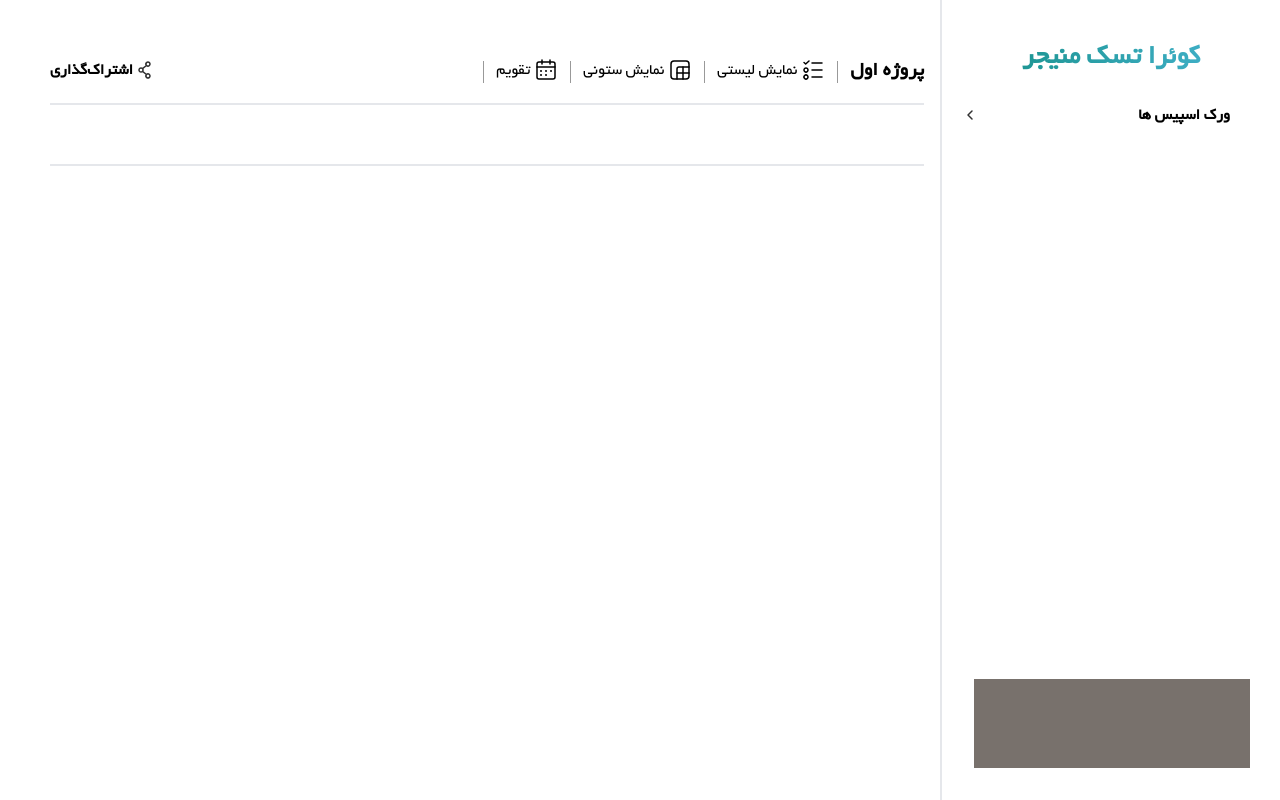
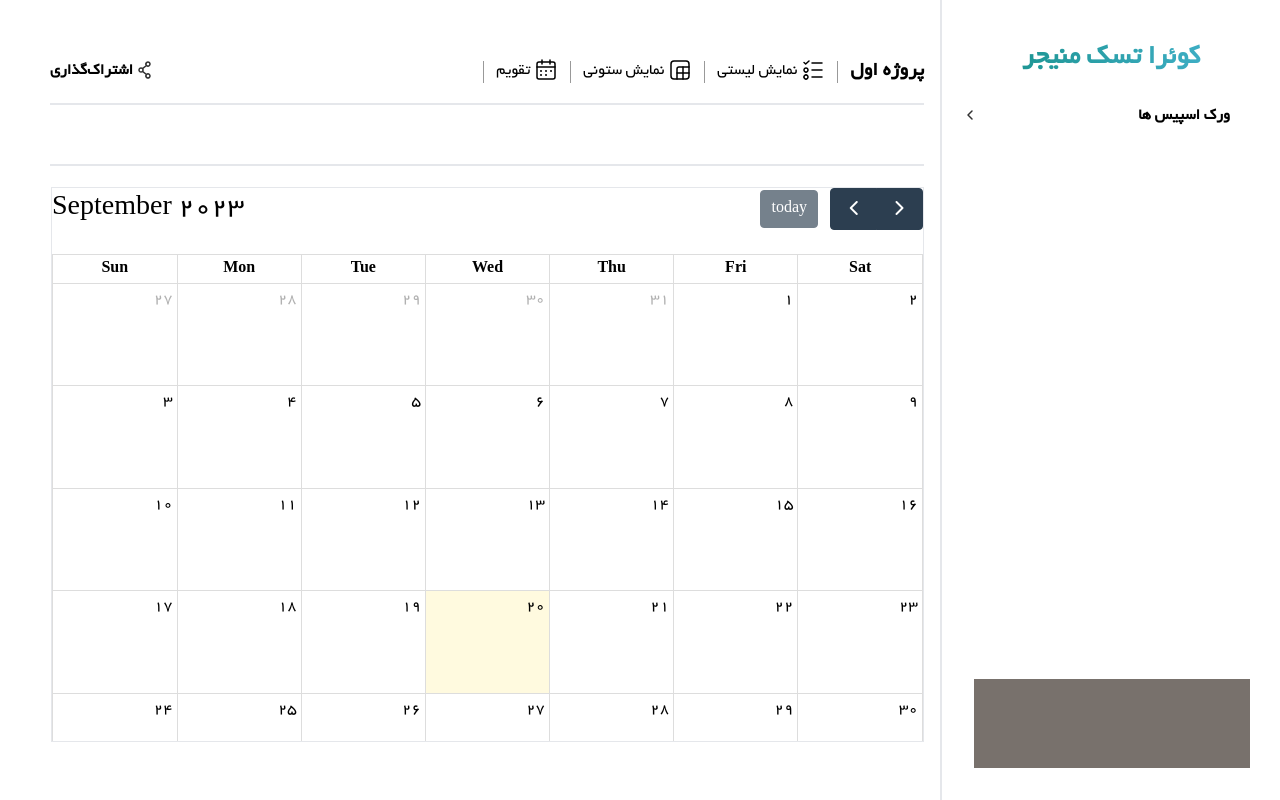
Before and after one commit to Summer-Frontend-Quera-Bootcamp/Quera-TaskManager, a React (Create React App) app: page /main in a window 1280 px wide. Built offline with nearby package versions, Linux system fonts and the light colour scheme.

Commit message:
ADD: FullCalendar component to main page

```diff
--- a/package.json
+++ b/package.json
@@ -3,6 +3,10 @@
   "version": "0.1.0",
   "private": true,
   "dependencies": {
+    "@fullcalendar/core": "^6.1.8",
+    "@fullcalendar/daygrid": "^6.1.8",
+    "@fullcalendar/react": "^6.1.8",
+    "@fullcalendar/timegrid": "^6.1.8",
     "@svgr/cli": "^8.1.0",
     "@testing-library/jest-dom": "^5.14.1",
     "@testing-library/react": "^13.0.0",
--- a/src/Pages/Main/Index.tsx
+++ b/src/Pages/Main/Index.tsx
@@ -1,10 +1,12 @@
 import Sidebar from '../../components/Sidebar';
 import Navbar from '../../components/Navbar'
+import Calendar from '../../components/Calendar/Index'
 const Index = () => {
   return (
-    <div className="grid grid-cols-main">
+    <div className="overflow-hidden">
       <Navbar/>
       <Sidebar/>
+      <Calendar/>
     </div>
   )
 }
--- /dev/null
+++ b/src/components/Calendar/Index.tsx
@@ -0,0 +1,15 @@
+import FullCalendar from '@fullcalendar/react'
+import dayGridPlugin from '@fullcalendar/daygrid'
+
+const Index = () => {
+  return (
+    <div className="absolute top-[187px] left-[51px] right-[356px] bottom-[58px] overflow-hidden border ">
+    <FullCalendar
+        plugins={[ dayGridPlugin ]}
+        initialView="dayGridMonth"
+    />
+    </div>
+  )
+}
+
+export default Index
--- a/src/components/Navbar/index.tsx
+++ b/src/components/Navbar/index.tsx
@@ -8,7 +8,7 @@ const Index = () => {
   const handleClick = (index: number) => clickedIndex === index ? null : setClickedIndex(index);
   const setStyle = (index: number) => (clickedIndex === index ? { color: "#208D8E", fontWeight: "bold"} : {});
   return (
-    <div className=" h-[125px] border-b-2 mt-[41px] mr-[16px] ml-[50px]">
+    <div className=" h-[125px] border-b-2 fixed right-[356px] top-[41px] left-[50px]">
       <div className="text-right border-b-2 h-[64px] flex items-center justify-between">
         <div className="flex cursor-pointer">
           <p className="font-bold text-TM">اشتراک‌گذاری</p>
--- a/src/components/Sidebar/index.tsx
+++ b/src/components/Sidebar/index.tsx
@@ -7,7 +7,7 @@ const Index = () => {
   const toggleListVisibility = () => setListVisible(!isListVisible);
 
   return (
-    <div className="h-screen border-l-2 ">
+    <div className="fixed right-0 h-screen border-l-2 w-[340px]">
       <h2 className="text-HM font-extra-bold text-center mt-[40px] text-transparent bg-clip-text bg-gradient-to-r from-[#118C80] to-[#4AB7D8]">کوئرا تسک منیجر</h2>
       <div className="mt-[27px] mr-[50px] ml-[16px] ">
         <div className="flex select-none" onClick={toggleListVisibility}>
```
Also changed, not shown: 2 other files (tests, documents, lock files or other folders).
